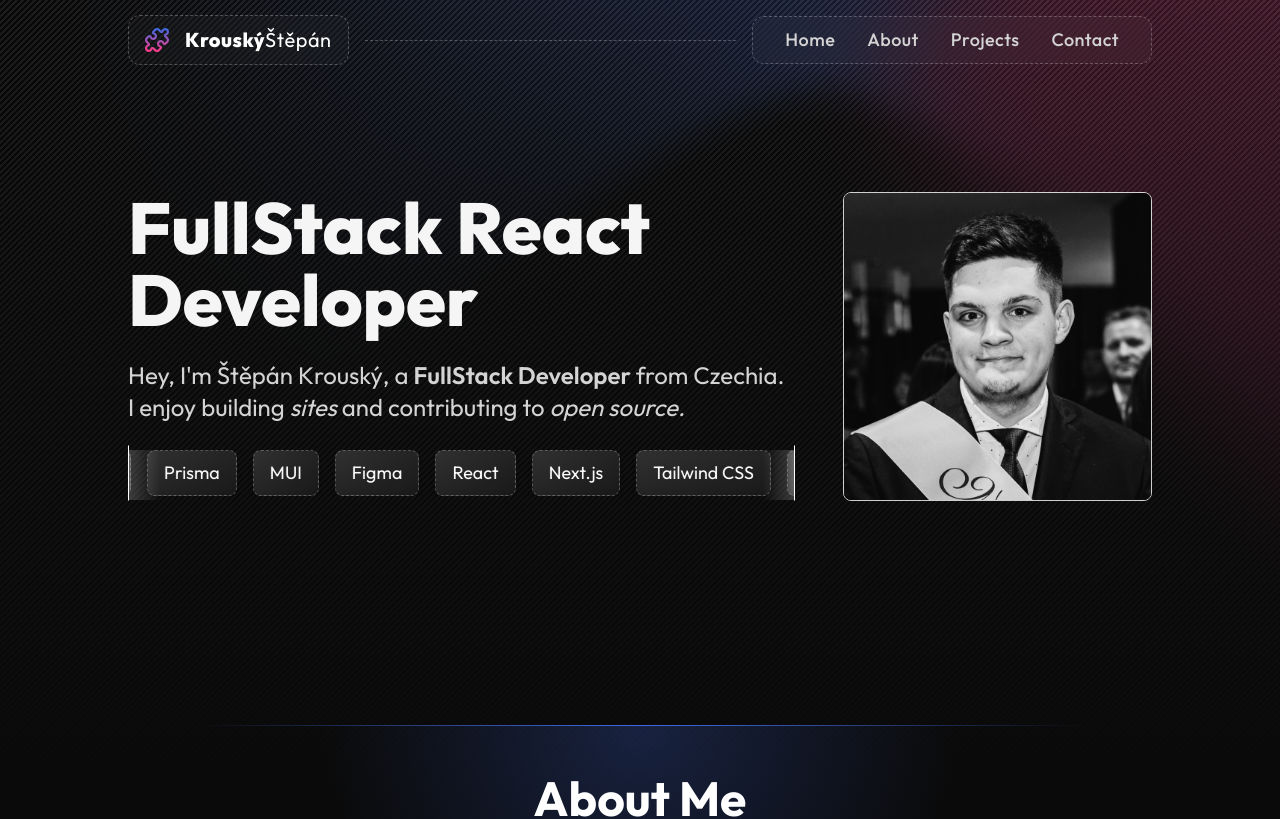
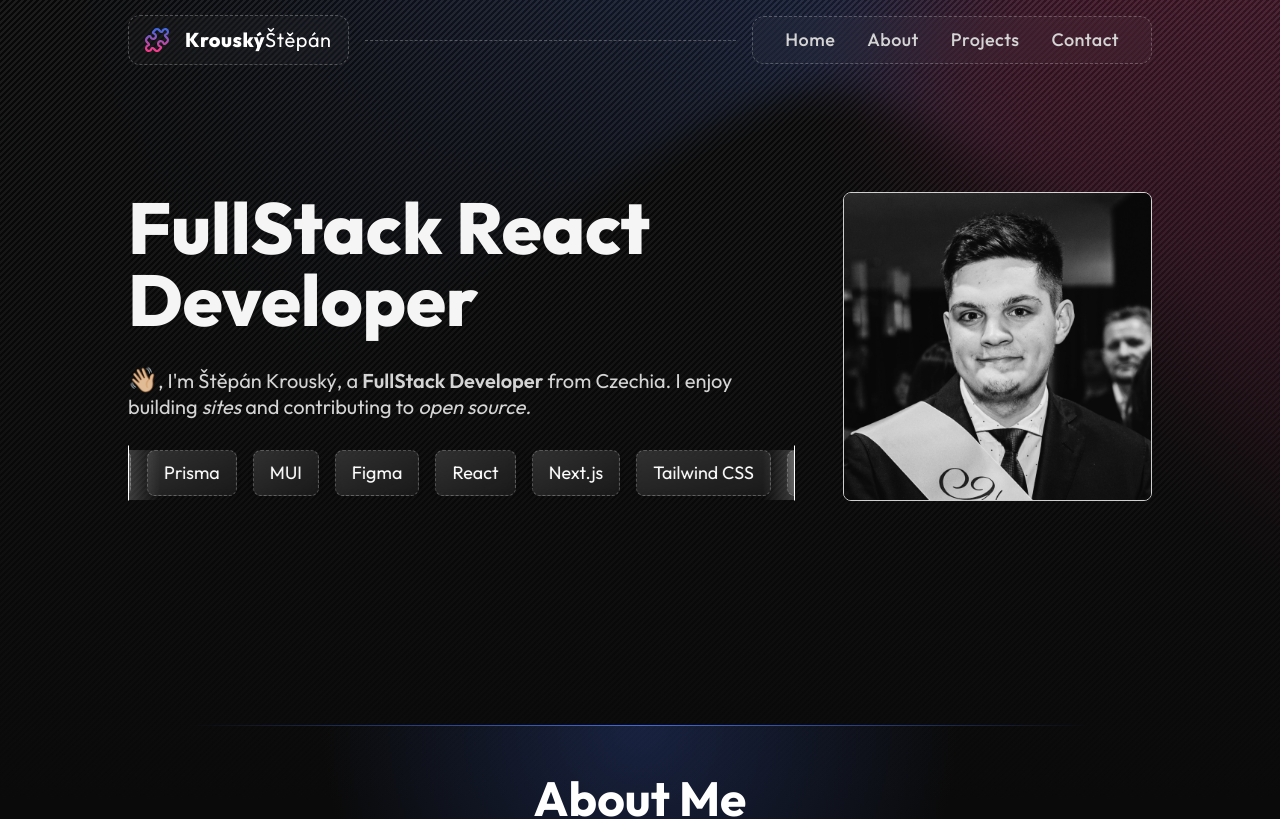
Before and after one commit to krouskystepan/portfolio, a Next.js app: page / in a window 1280 px wide. Shown: the top 819 px of the page. Built offline with nearby package versions, Linux system fonts and the light colour scheme.

Commit message:
Add WaveEmoji component

```diff
--- /dev/null
+++ b/components/WaveEmoji.tsx
@@ -0,0 +1,20 @@
+'use client'
+
+import { motion } from 'framer-motion'
+
+const WaveEmoji = () => {
+  return (
+    <motion.span
+      className="inline-block cursor-help text-2xl"
+      initial={{ rotate: 0 }}
+      whileHover={{ rotate: 15, scale: 1.2 }}
+      transition={{ type: 'spring', stiffness: 300 }}
+      exit={{ rotate: 0 }}
+      animate={{ rotate: 0 }}
+    >
+      👋🏼
+    </motion.span>
+  )
+}
+
+export default WaveEmoji
--- a/components/sections/Hero.tsx
+++ b/components/sections/Hero.tsx
@@ -1,5 +1,6 @@
 import Image from 'next/image'
 import Skills from '../Skills'
+import WaveEmoji from '../WaveEmoji'
 
 const Hero = () => {
   return (
@@ -9,8 +10,8 @@ const Hero = () => {
           <h1 className="text-center text-4xl font-extrabold text-neutral-100 sm:text-6xl md:text-left md:text-5xl md:leading-none min-[870px]:text-7xl">
             FullStack React Developer
           </h1>
-          <p className="text-center text-2xl text-neutral-300 md:text-left md:text-[1.25rem] md:leading-6 lg:text-2xl">
-            Hey, I'm&nbsp;Štěpán Krouský, a{' '}
+          <p className="text-center text-2xl text-neutral-300 md:text-left md:text-[1.25rem] md:leading-6">
+            <WaveEmoji />, I'm&nbsp;Štěpán Krouský, a{' '}
             <span className="font-semibold">FullStack&nbsp;Developer</span>{' '}
             from&nbsp;Czechia. I enjoy building{' '}
             <span className="italic">sites</span> and contributing to{' '}
@@ -18,7 +19,7 @@ const Hero = () => {
           </p>
           <SkillsField className="hidden lg:block" />
         </div>
-        <div className="order-1 mx-auto aspect-square size-72 overflow-hidden rounded-xl border border-white/80 md:order-2 md:size-full md:rounded-lg">
+        <div className="order-1 mx-auto aspect-square size-72 overflow-hidden rounded-xl border border-white/80 transition-colors duration-200 hover:bg-white/90 md:order-2 md:size-full md:rounded-lg">
           <Image
             priority
             className="size-full"
```
